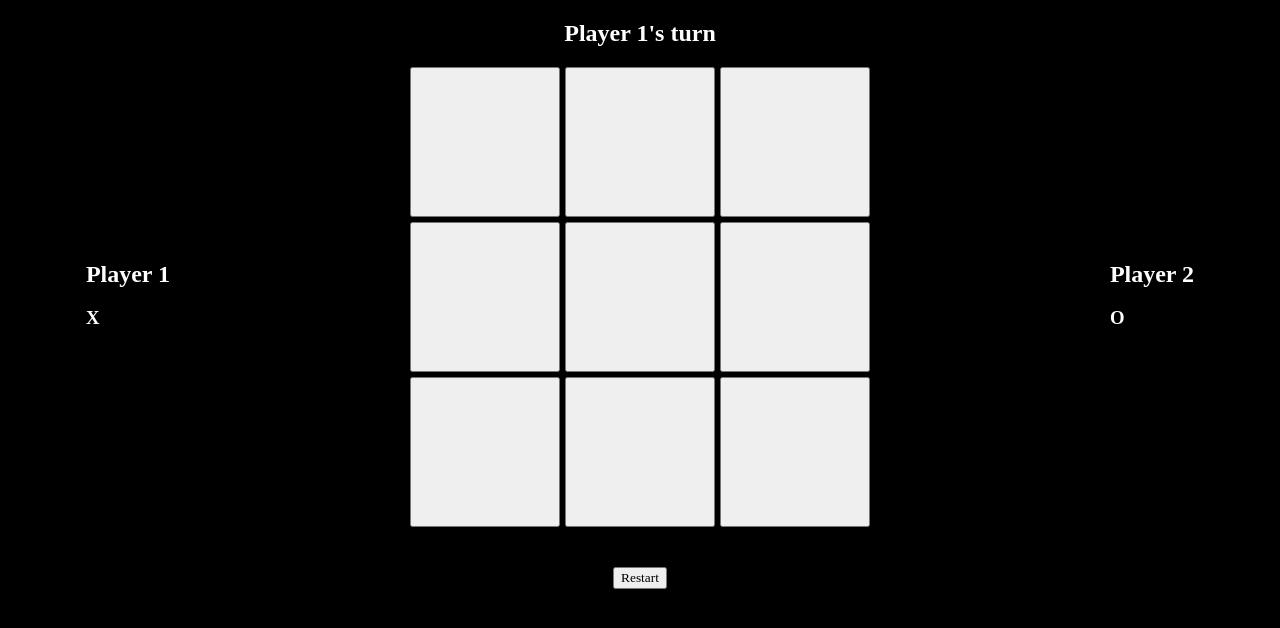
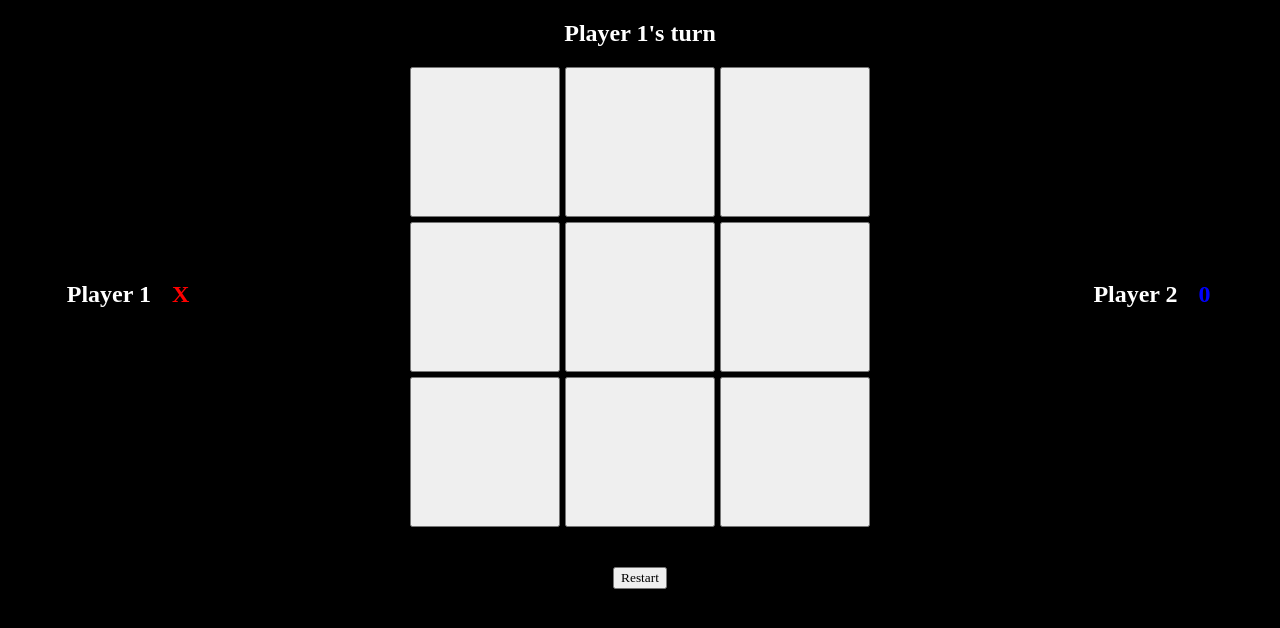
Before and after one commit to creativeact/odin-tictactoe, a plain HTML site: page index.html in a window 1280 px wide. Drawn offline with Linux system fonts and the light colour scheme; a web font is replaced by a local one.

Commit message:
Player color & styling updates
Adjust player name and token colors

```diff
--- a/index.html
+++ b/index.html
@@ -12,9 +12,8 @@
 </head>
 <body>
     <div class="main">
-        <div class="player">
-            <h2>Player 1</h2>
-            <h3>X</h3>
+        <div class="player-1">
+            <h2>Player 1 <span>X</span></h2>
         </div>
         <div class="board-container">
             <h2 class="turn"></h2>
@@ -22,9 +21,8 @@
             <h2 class="announcement"></h2>
             <button class="restart">Restart</button>
         </div>
-        <div class="player">
-            <h2>Player 2</h2>
-            <h3>O</h3>
+        <div class="player-2">
+            <h2>Player 2 <span>0</span></h2>
         </div>
     </div>
 </body>
--- a/main.js
+++ b/main.js
@@ -180,11 +180,10 @@ function DisplayController() {
 
                 // Make cell textContent blank if value is zero
                 cellButton.textContent = cell.getValue() === 1 ? "X" : cell.getValue() === 2 ? "O" : "";
+                cellButton.style.color = cell.getValue() === 1 ? "red" : cell.getValue() === 2 ? "blue" : "black";
                 boardDiv.appendChild(cellButton);
             })
         })
-
-        // Set color of the cell font depending on the player's token
     }
 
     // Board click handler function to update display after a cell is clicked
@@ -205,7 +204,7 @@ function DisplayController() {
 
     // Restart button event listener
     restart.addEventListener('click', () => {
-        GameController(playerOneName = "Player 1", playerTwoName = " Player 2");
+        GameController();
         DisplayController();
         announcement.textContent = "";
     });
@@ -213,5 +212,4 @@ function DisplayController() {
     // Initial render
      updateDisplay();
 }
-
 DisplayController();
--- a/style.css
+++ b/style.css
@@ -45,3 +45,15 @@ button {
 .announcement {
     margin-bottom: 20px;
 }
+
+span {
+    padding-left: 15px;
+}
+
+.player-1 span {
+    color: red;
+}
+
+.player-2 span {
+    color: blue;
+}
```
